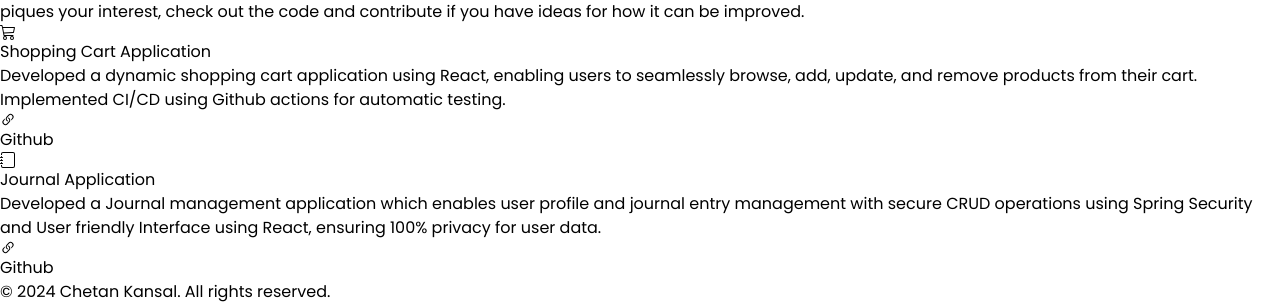
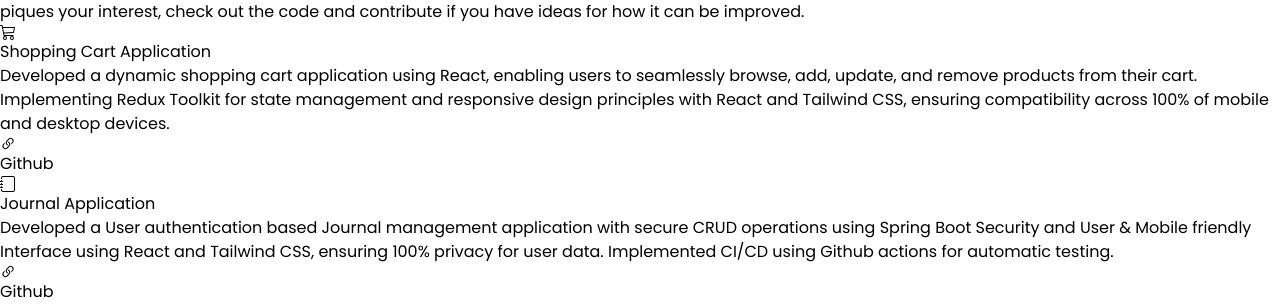
Before and after one commit to chetankansal04/Portfolio-react, a React (Vite) app: page /project in a window 1280 px wide. Shown: the part 396-702 px from the top of the page. Built offline with nearby package versions, Linux system fonts and the light colour scheme.

Commit message:
Update Project.jsx

```diff
--- a/src/components/Project.jsx
+++ b/src/components/Project.jsx
@@ -17,14 +17,15 @@ const Project = () => {
       <div className="grid gap-2 md:grid-cols-2">
         <Card
           title="Shopping Cart Application"
-          content="Developed a dynamic shopping cart application using React, enabling users to seamlessly browse, add, update, and remove products from their cart. Implemented CI/CD using Github actions for automatic testing."
+          content="Developed a dynamic shopping cart application using React, enabling users to seamlessly browse, add, update, and remove products from their cart. Implementing Redux Toolkit for state management and responsive design principles with React and Tailwind CSS, ensuring compatibility across 100% of mobile
+and desktop devices."
           icon={<BsCart3 />}
           linktext="Github"
           urlLink="https://github.com/chetankansal04/Shopping-Cart-React"
         ></Card>
         <Card
           title="Journal Application"
-          content="Developed a Journal management application which enables user profile and journal entry management with secure CRUD operations using Spring Security and User friendly Interface using React, ensuring 100% privacy for user data."
+          content="Developed a User authentication based Journal management application with secure CRUD operations using Spring Boot Security and User & Mobile friendly Interface using React and Tailwind CSS, ensuring 100% privacy for user data. Implemented CI/CD using Github actions for automatic testing."
           icon={<BsJournal />}
           linktext="Github"
           urlLink="https://journal-app-chetankansal.vercel.app"
```
